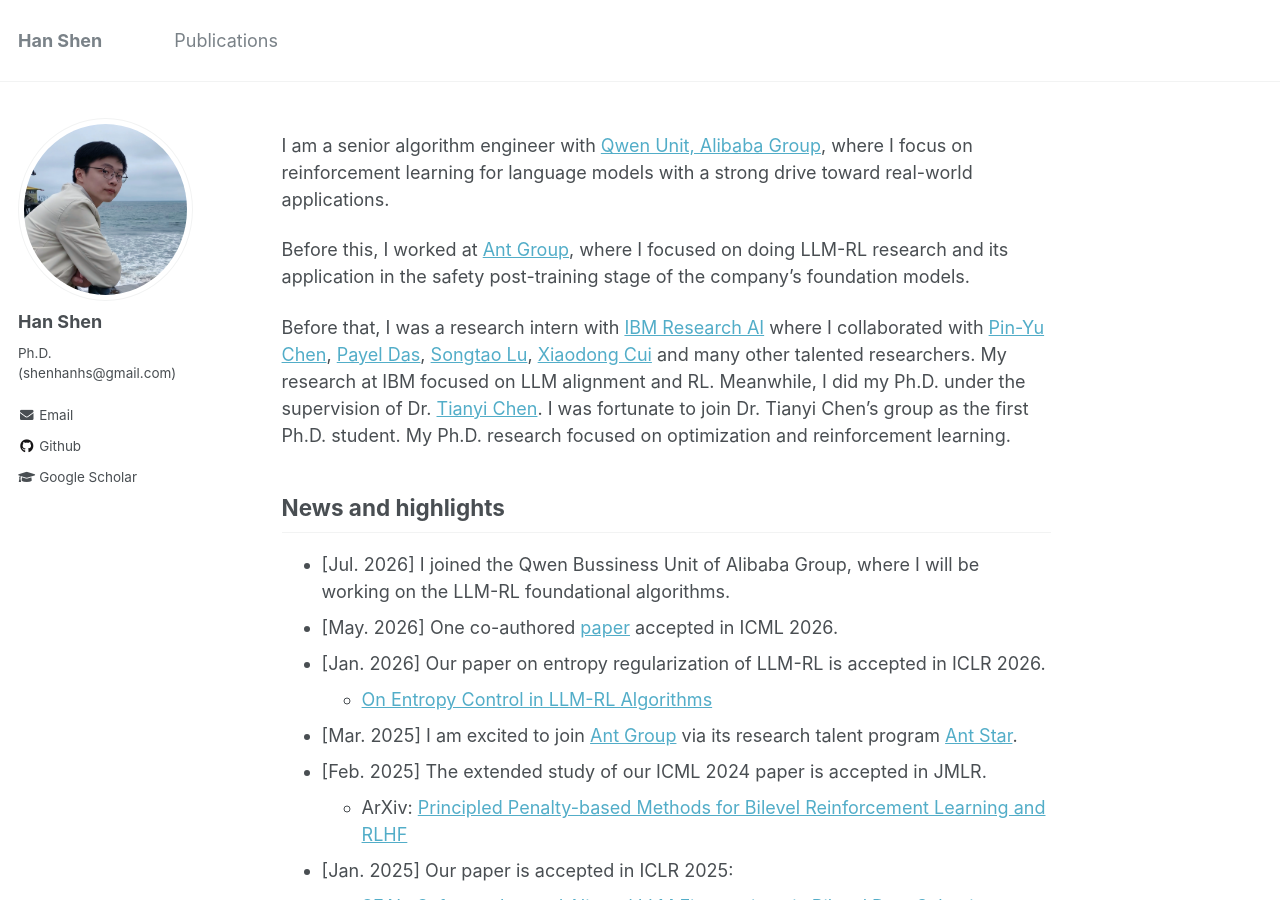
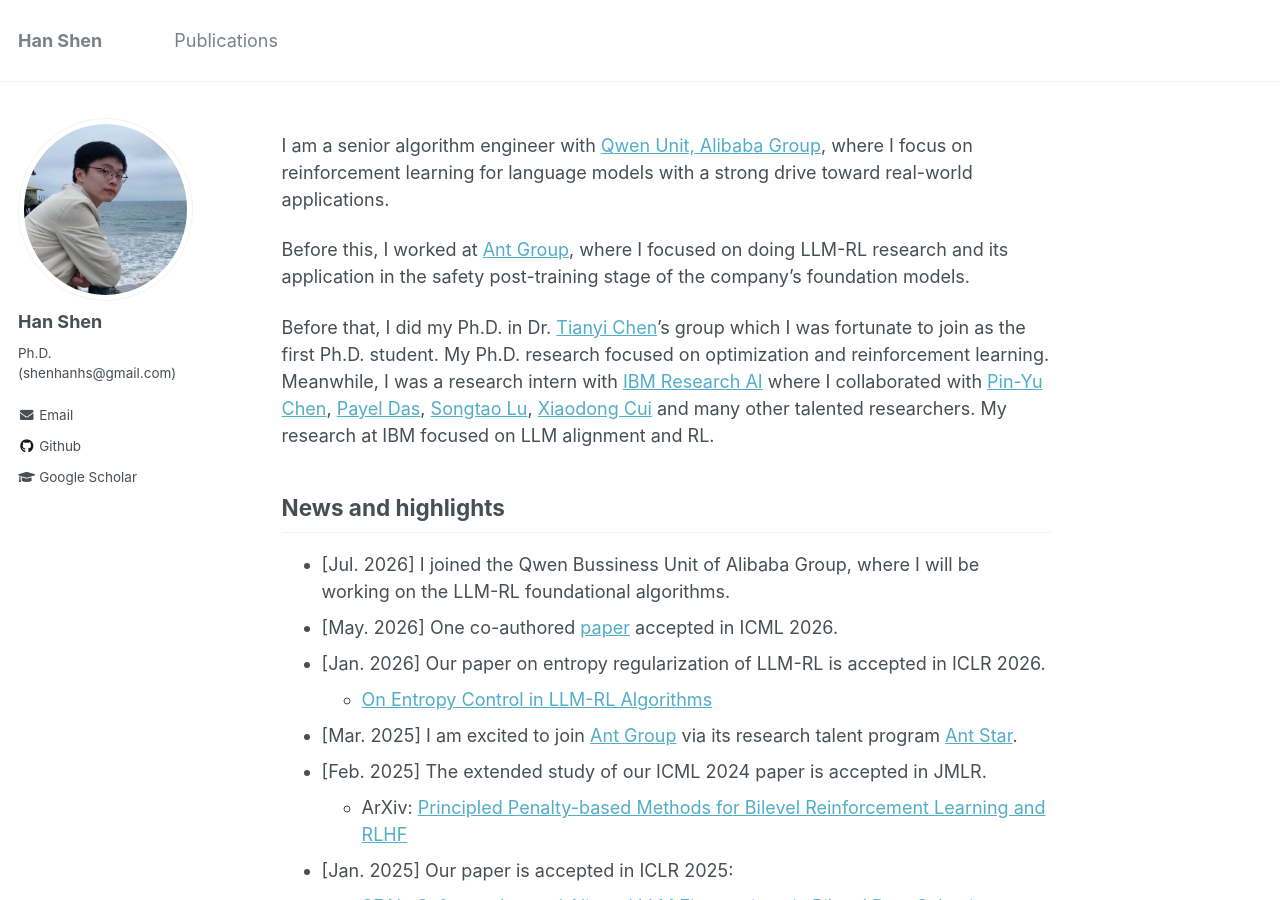
Before and after one commit to hanshen95/hanshen95.github.io, a Jekyll site: the page built from _pages/about.md, in a window 1280 px wide and 900 px high. Built offline with Jekyll 4.4.1, drawn with Linux system fonts in a browser that asks for light colours.

Commit message:
Update about.md

```diff
--- a/_pages/about.md
+++ b/_pages/about.md
@@ -14,8 +14,7 @@ I am a senior algorithm engineer with [Qwen Unit, Alibaba Group](https://qwen.ai
 
 Before this, I worked at [Ant Group](https://www.antgroup.com/en), where I focused on doing LLM-RL research and its application in the safety post-training stage of the company's foundation models.
 
-Before that, I was a research intern with [IBM Research AI](https://research.ibm.com/artificial-intelligence) where I collaborated with [Pin-Yu Chen](https://sites.google.com/site/pinyuchenpage/), [Payel Das](https://scholar.google.com/citations?user=1vs31MgAAAAJ&hl=en), [Songtao Lu](https://songtaogithub.github.io/), [Xiaodong Cui](https://research.ibm.com/people/xiaodong-cui) and many other talented researchers. My research at IBM focused on LLM alignment and RL. Meanwhile, I did my Ph.D. under the supervision of Dr. [Tianyi Chen](https://chentianyi1991.github.io/). I was fortunate to join Dr. Tianyi Chen's group as the first Ph.D. student. My Ph.D. research focused on optimization and reinforcement learning.
-
+Before that, I did my Ph.D. in Dr. [Tianyi Chen](https://chentianyi1991.github.io/)'s group which I was fortunate to join as the first Ph.D. student. My Ph.D. research focused on optimization and reinforcement learning. Meanwhile, I was a research intern with [IBM Research AI](https://research.ibm.com/artificial-intelligence) where I collaborated with [Pin-Yu Chen](https://sites.google.com/site/pinyuchenpage/), [Payel Das](https://scholar.google.com/citations?user=1vs31MgAAAAJ&hl=en), [Songtao Lu](https://songtaogithub.github.io/), [Xiaodong Cui](https://research.ibm.com/people/xiaodong-cui) and many other talented researchers. My research at IBM focused on LLM alignment and RL.
 
 
 ## News and highlights
```
